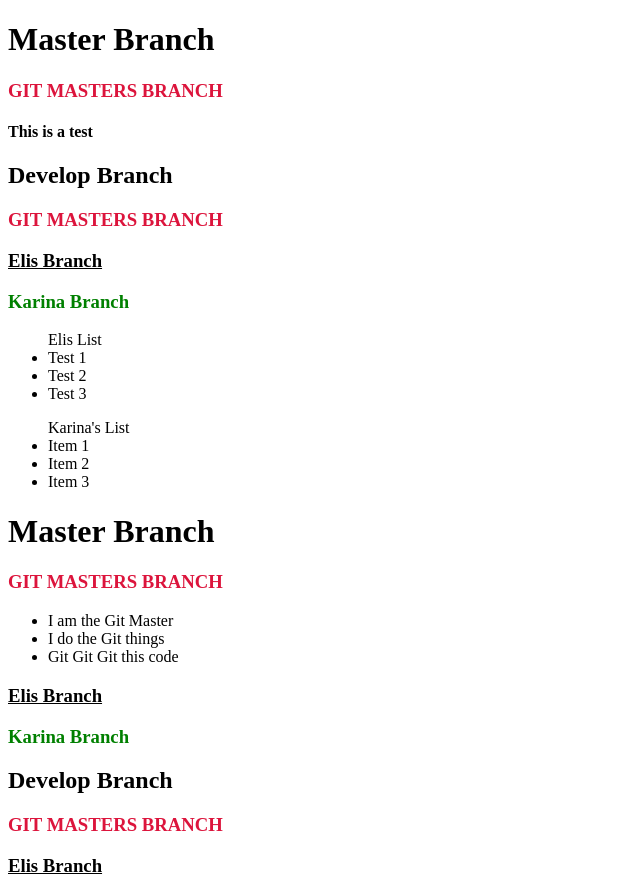
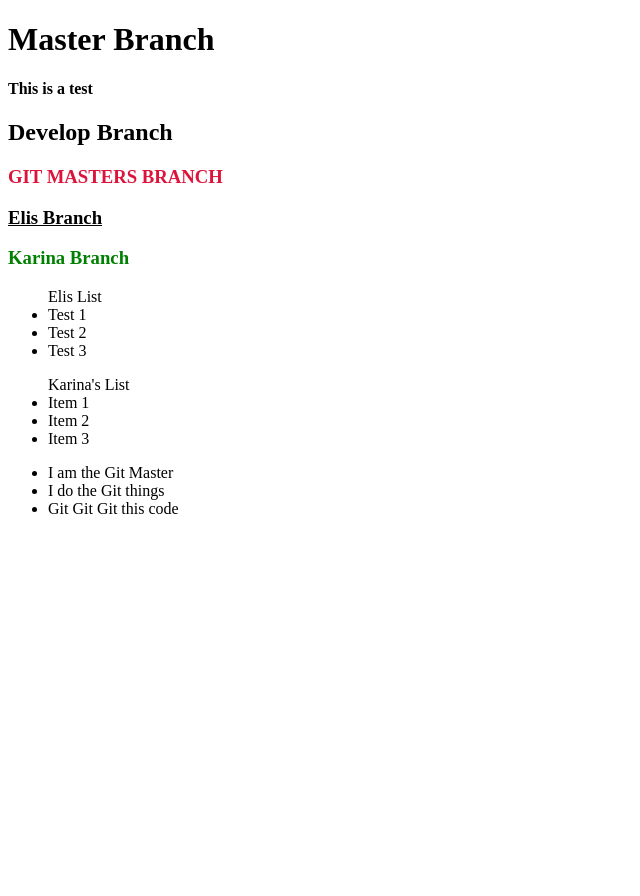
Before and after one commit to jhiggins3231/teamGitDemo, a plain HTML site: page Index.html in a window 1280 px wide. Shown: the whole page, without its empty margins (0-640 px from the left). After the commit the page ends 800 px from the top, so only its background shows below. Drawn offline with Linux system fonts and the light colour scheme.

Commit message:
removed dupes

```diff
--- a/Index.html
+++ b/Index.html
@@ -9,46 +9,26 @@
 <body>
 
     <h1>Master Branch</h1>
-
-    <h3 style="color: crimson;">GIT MASTERS BRANCH</h3>
     <h4>This is a test</h4>
     <h2>Develop Branch</h2>
-
     <h3 style="color: crimson;">GIT MASTERS BRANCH</h3>
     <h3 style="text-decoration: underline;">Elis Branch</h3>
     <h3 style="color: green">Karina Branch </h3>
-
-
     <ul>Elis List
         <li>Test 1</li>
         <li>Test 2</li>
         <li>Test 3</li>
     </ul>
-
-
     <ul>Karina's List
         <li>Item 1</li>
         <li>Item 2</li>
         <li>Item 3</li>
     </ul>
-  <h1>Master Branch</h1>
-
-
-  <h3 style="color: crimson;">GIT MASTERS BRANCH</h3>
   <ul>
       <li>I am the Git Master</li>
       <li>I do the Git things</li>
       <li>Git Git Git this code</li>
   </ul>
-  <h3 style="text-decoration: underline;">Elis Branch</h3>
-
-  <h3 style="color: green">Karina Branch </h3>
-  </body>
-
-    <h2>Develop Branch</h2>
-    <h3 style="color: crimson;">GIT MASTERS BRANCH</h3>
-    <h3 style="text-decoration: underline;">Elis Branch</h3>
-
 </body>
 
 </html>
```
